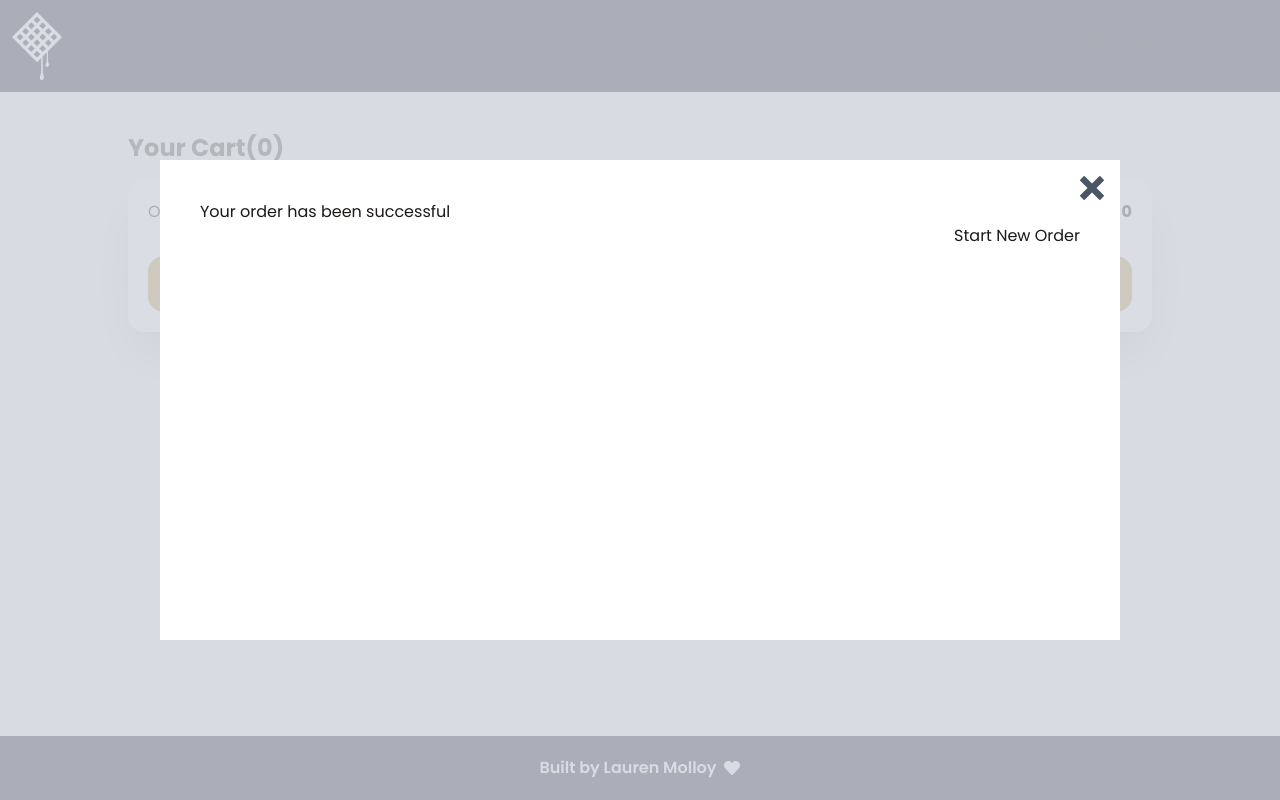
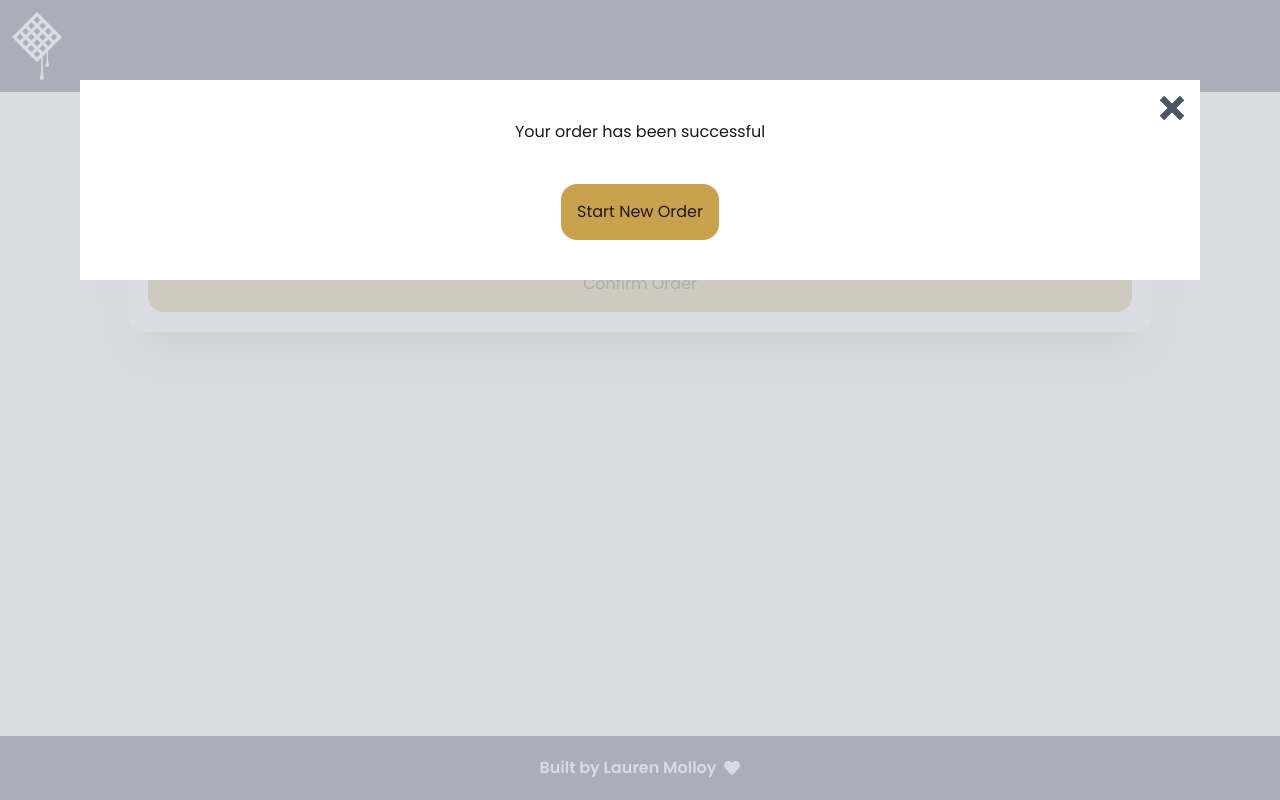
Before and after one commit to LaurenAMolloy/Wake-Up-Waffle, a React (Vite) app: page /cart in a window 1280 px wide. Both pictures are taken after a click on the button "Confirm Order". Built offline with nearby package versions, Linux system fonts and the light colour scheme.

Commit message:
Adjusting modal

```diff
--- a/src/components/Modal.tsx
+++ b/src/components/Modal.tsx
@@ -10,7 +10,7 @@ interface ModalProps {
     confirmationBar?: ReactNode;
 }
 
-export default function Modal({ onClose, children, confirmationBar }: ModalProps) {
+export default function Modal({ children, confirmationBar }: ModalProps) {
 
     useEffect(() => {
         document.body.classList.add('overflow-hidden');
@@ -26,8 +26,8 @@ export default function Modal({ onClose, children, confirmationBar }: ModalProps
         className="fixed inset-0 bg-gray-300 opacity-80"
         onClick={(e) => e.stopPropagation()}
         ></div>
-        <div className="fixed inset-40 p-10 bg-white">
-            <div className="flex flex-col">
+        <div className="fixed inset-20 p-10 bg-white h-50">
+            <div className="flex flex-col items-center justify-center">
                 {children}
                 <div className="flex justify-end">{confirmationBar}</div>
             </div>
--- a/src/pages/cart/CartPage.tsx
+++ b/src/pages/cart/CartPage.tsx
@@ -20,6 +20,7 @@ export default function CartPage() {
 
   const handleClick = () => {
     setShowModal(true);
+    //empty cart
   }
 
   const handleClose = () => {
@@ -27,15 +28,16 @@ export default function CartPage() {
   }
 
   const confirmationBar =
-  <div>
-    <Link to="/">Start New Order</Link>
-  </div>
+    <Link  className="bg-[#c9a24d] p-4 rounded-2xl hover:bg-[#b8943f] text-center" to="/">Start New Order</Link>
+
 
   const modal = <Modal onClose={handleClose} confirmationBar={confirmationBar}>
+    <div>
+    <p className='pb-10'>Your order has been successful</p>
     <ImCross
     size={24}
-    className="absolute top-4 right-4 cursor-pointer text-gray-600 hover:text-black" onClick={handleClose} />
-    <p>Your order has been successful</p>
+    className="absolute top-4 right-4 cursor-pointer text-gray-600 hover:text-red-500" onClick={handleClose} />
+    </div>
   </Modal>
 
   const renderedCartItems = cart.map((item) => {
@@ -55,7 +57,6 @@ export default function CartPage() {
              />
               <TiDeleteOutline className="text-[#a8a29e] hover:text-red-500 transition"  size={45} onClick={() => deleteFromCart(item.product.id)} />
             </div>
-
           </div>
           <hr></hr>
       </div>
```
